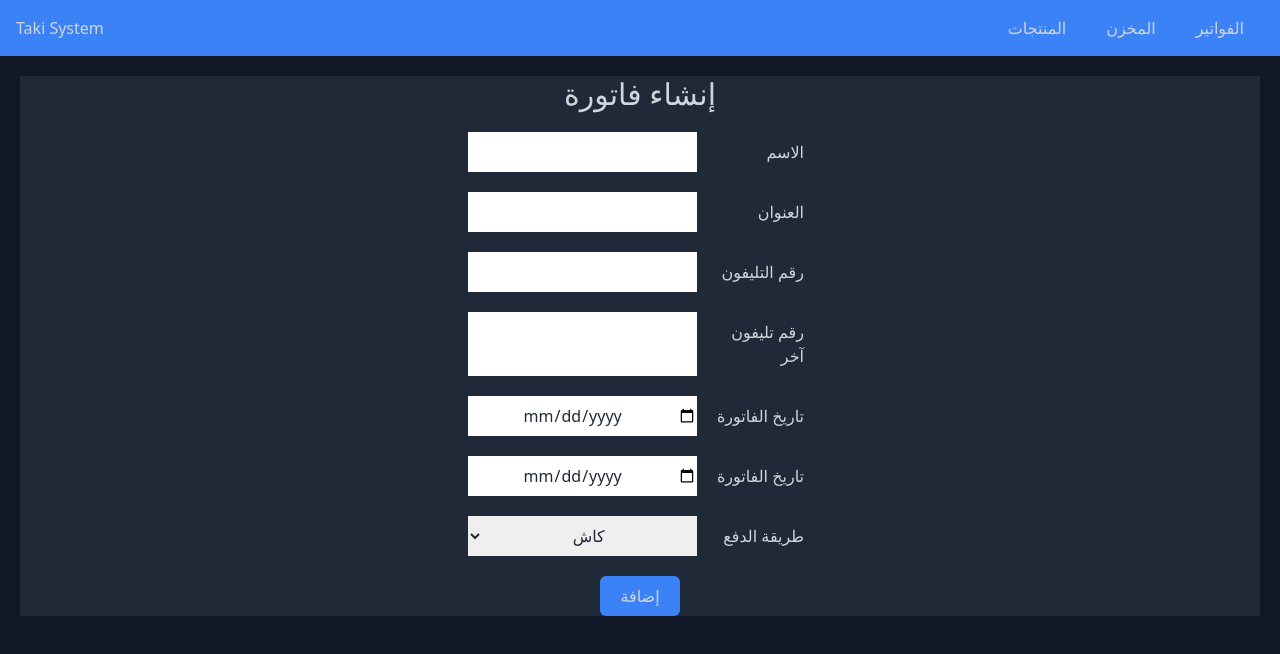
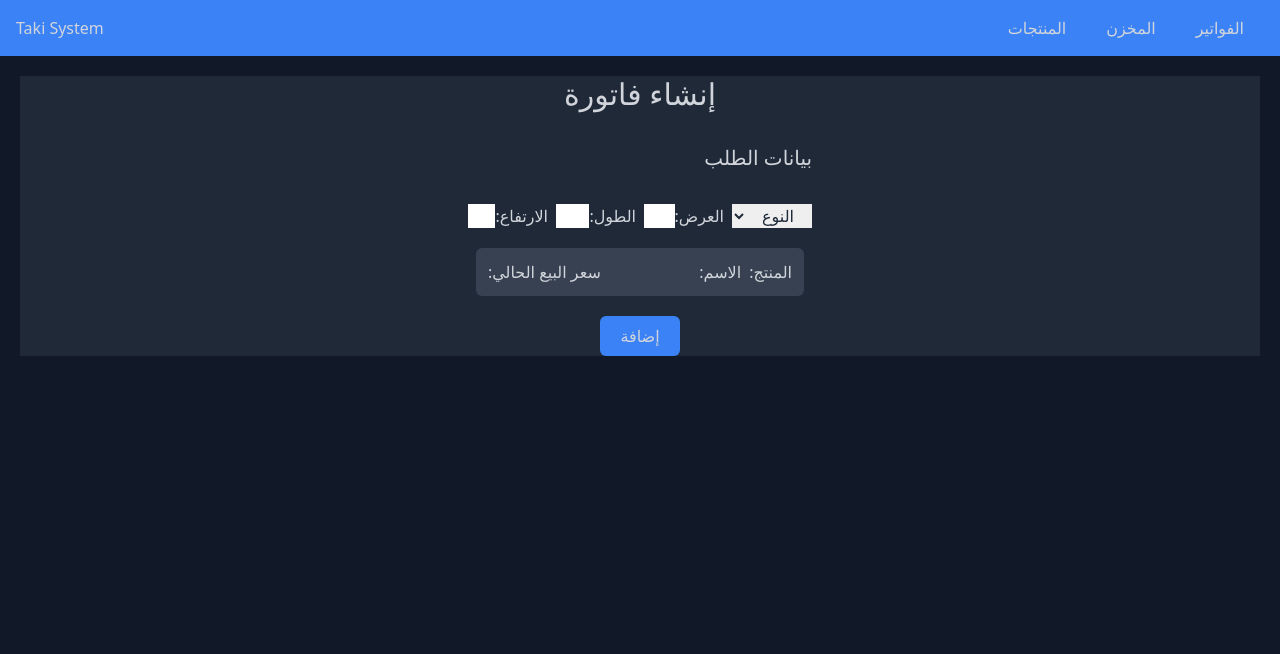
Before and after one commit to alimr70/mattress-sys-front, a React (Create React App) app: page /addinvoice in a window 1280 px wide. Shown: the top 654 px of the page. Built offline with nearby package versions, Linux system fonts and the light colour scheme.

Commit message:
Init adding new invoice item

```diff
--- a/src/components/AddInvoiceItem.jsx
+++ b/src/components/AddInvoiceItem.jsx
@@ -1,4 +1,7 @@
-import { useState } from "react";
+import { useContext, useState } from "react";
+import { GeneralTypesStore } from "../contexts/generalTypesContext";
+import { ProductsStore } from "../contexts/productsContext";
+import { WarehouseStore } from "../contexts/warehouseContext";
 
 const AddInvoiceItem = () => {
   const [cstName, setCstName] = useState("");
@@ -7,7 +10,8 @@ const AddInvoiceItem = () => {
   const [phoneTwo, setPhoneTwo] = useState("");
   const [invocieDate, setInvocieDate] = useState("");
   const [receiptDate, setReceiptDate] = useState("");
-  const [paymentMethod, setPaymentMethod] = useState("كاش");
+  const [paymentMethod, setPaymentMethod] = useState("cash");
+  const [order, setOrder] = useState({});
 
   const handleNumberInputChange = (e, numberTarget) => {
     const numberTargets = {
@@ -31,10 +35,51 @@ const AddInvoiceItem = () => {
         onSubmit={(e) => handleSubmit(e)}
         className="max-w-sm mx-auto"
         autoComplete="off">
+        {/* <CstInfo
+          cstName={cstName}
+          setCstName={setCstName}
+          address={address}
+          setAddress={setAddress}
+          phone={phone}
+          phoneTwo={phoneTwo}
+          handleNumberInputChange={handleNumberInputChange}
+        />
+        <PaymentInfo
+          invocieDate={invocieDate}
+          setInvocieDate={setInvocieDate}
+          receiptDate={receiptDate}
+          setReceiptDate={setReceiptDate}
+          paymentMethod={paymentMethod}
+          setPaymentMethod={setPaymentMethod}
+        /> */}
+        <OrderInfo order={order} setOrder={setOrder} />
+        <div className="flex justify-center">
+          <button type="submit" className="px-5 py-2 bg-blue-500 rounded-md">
+            إضافة
+          </button>
+        </div>
+      </form>
+    </>
+  );
+};
+
+const CstInfo = ({
+  cstName,
+  setCstName,
+  address,
+  setAddress,
+  phone,
+  handleNumberInputChange,
+  phoneTwo,
+}) => {
+  return (
+    <>
+      {/* Cst info */}
       <div className="m-5 grid grid-cols-3">
-          <label
-            htmlFor="cstName"
-            className="m-2 col-span-1 justify-self-start">
+        <h1 className="my-3 text-xl">بيانات العميل</h1>
+      </div>
+      <div className="m-5 grid grid-cols-3">
+        <label htmlFor="cstName" className="m-2 col-span-1 justify-self-start">
           الاسم
         </label>
         <input
@@ -51,9 +96,7 @@ const AddInvoiceItem = () => {
         />
       </div>
       <div className="m-5 grid grid-cols-3">
-          <label
-            htmlFor="address"
-            className="m-2 col-span-1 justify-self-start">
+        <label htmlFor="address" className="m-2 col-span-1 justify-self-start">
           العنوان
         </label>
         <input
@@ -88,9 +131,7 @@ const AddInvoiceItem = () => {
         />
       </div>
       <div className="m-5 grid grid-cols-3">
-          <label
-            htmlFor="phoneTwo"
-            className="m-2 col-span-1 justify-self-start">
+        <label htmlFor="phoneTwo" className="m-2 col-span-1 justify-self-start">
           رقم تليفون آخر
         </label>
         <input
@@ -105,6 +146,24 @@ const AddInvoiceItem = () => {
           }}
           maxLength={11}
         />
+      </div>
+    </>
+  );
+};
+
+const PaymentInfo = ({
+  invocieDate,
+  setInvocieDate,
+  receiptDate,
+  setReceiptDate,
+  paymentMethod,
+  setPaymentMethod,
+}) => {
+  return (
+    <>
+      {/* Payment info */}
+      <div className="m-5 grid grid-cols-3">
+        <h1 className="my-3 text-xl">بيانات الدفع والاستلام</h1>
       </div>
       <div className="m-5 grid grid-cols-3">
         <label
@@ -128,7 +187,7 @@ const AddInvoiceItem = () => {
         <label
           htmlFor="receiptDate"
           className="m-2 col-span-1 justify-self-start">
-            تاريخ الفاتورة
+          تاريخ الاستلام
         </label>
         <input
           type="date"
@@ -158,14 +217,216 @@ const AddInvoiceItem = () => {
           <option value="both">جزء كاش وجزء أونلاين</option>
         </select>
       </div>
-        <div className="flex justify-center">
-          <button type="submit" className="px-5 py-2 bg-blue-500 rounded-md">
-            إضافة
-          </button>
-        </div>
-      </form>
     </>
   );
 };
 
+const OrderInfo = ({ order, setOrder }) => {
+  const { generalTypesState } = useContext(GeneralTypesStore);
+  const { productsState } = useContext(ProductsStore);
+  const { warehouseState } = useContext(WarehouseStore);
+  const productTypes = Object.values(generalTypesState.productTypes);
+
+  const [typeFilter, setTypeFilter] = useState("");
+  const [widthFilter, setWidthFilter] = useState("");
+  const [heightFilter, setHeightFilter] = useState("");
+  const [thicknessFilter, setThicknessFilter] = useState("");
+  const [productId, setProductId] = useState("");
+
+  // const warehouseItems = Object.values(warehouseState);
+  const products = Object.values(productsState);
+
+  const filters = [];
+  typeFilter !== "" && filters.push({ type: typeFilter });
+  widthFilter !== "" && filters.push({ width: widthFilter });
+  heightFilter !== "" && filters.push({ height: heightFilter });
+  thicknessFilter !== "" && filters.push({ thickness: thicknessFilter });
+
+  const filteredProductsArr = repeatedFilter(products, filters);
+
+  const handleNumberInputChange = (e, numberTarget) => {
+    const numberTargets = {
+      thicknessFilter: [thicknessFilter, setThicknessFilter],
+      widthFilter: [widthFilter, setWidthFilter],
+      heightFilter: [heightFilter, setHeightFilter],
+    };
+
+    if (isNaN(+e.target.value))
+      return numberTargets[numberTarget][1](numberTargets[numberTarget][0]);
+
+    return numberTargets[numberTarget][1](e.target.value.trim());
+  };
+
+  return (
+    <>
+      <div className="m-5 grid grid-cols-3">
+        <h1 className="my-3 text-xl">بيانات الطلب</h1>
+      </div>
+      <div className="m-5 grid grid-cols-4 gap-2">
+        <div className="col-span-1">
+          <select
+            className="w-full text-gray-800"
+            name="typeFilter"
+            id="typeFilter"
+            value={typeFilter}
+            onChange={(e) => setTypeFilter(e.target.value)}>
+            <option className="text-center text-gray-500" value="" defaultValue>
+              النوع
+            </option>
+            {productTypes.map((el, index) => (
+              <option
+                className="text-center text-gray-800"
+                value={el}
+                key={index}>
+                {el}
+              </option>
+            ))}
+          </select>
+        </div>
+        <div className="col-span-1 flex">
+          <label htmlFor="thicknessFilter">العرض:</label>
+          <input
+            inputMode="numeric"
+            type="text"
+            name="widthFilter"
+            id="widthFilter"
+            className="w-full text-center text-gray-800"
+            value={widthFilter}
+            onChange={(e) => {
+              handleNumberInputChange(e, "widthFilter");
+            }}
+          />
+        </div>
+        <div className="col-span-1 flex">
+          <label htmlFor="thicknessFilter">الطول:</label>
+          <input
+            inputMode="numeric"
+            type="text"
+            name="heightFilter"
+            id="heightFilter"
+            className="w-full text-center text-gray-800"
+            value={heightFilter}
+            onChange={(e) => {
+              handleNumberInputChange(e, "heightFilter");
+            }}
+          />
+        </div>
+        <div className="col-span-1 flex">
+          <label htmlFor="thicknessFilter">الارتفاع:</label>
+          <input
+            inputMode="numeric"
+            type="text"
+            name="thicknessFilter"
+            id="thicknessFilter"
+            className="w-full text-center text-gray-800"
+            value={thicknessFilter}
+            onChange={(e) => {
+              handleNumberInputChange(e, "thicknessFilter");
+            }}
+          />
+        </div>
+      </div>
+      <div className="m-5">
+        <ul>
+          <li className="m-2 rounded-md bg-gray-700 flex flex-wrap items-center justify-between flex-row text-right">
+            <div className="p-2 ti:flex flex-row">
+              <p className="m-1">
+                المنتج: <span className="text-blue-500">{/* type */}</span>
+              </p>
+              <p className="m-1">
+                الاسم: <span className="text-blue-500">{/* name */}</span>
+              </p>
+            </div>
+            <div className="p-2 ti:flex flex-row">
+              <p className="m-1">
+                سعر البيع الحالي:{" "}
+                <span className="text-green-500">{/* price */}</span>
+              </p>
+            </div>
+          </li>
+        </ul>
+      </div>
+    </>
+  );
+};
+
+const getTotalAvailableItems = (arr) => {
+  let number = 0;
+  arr.forEach((el) => {
+    number += el.quantity;
+  });
+  return number;
+};
+
+// Create a filter that takes any number of filter categories and return and arry of filtered results
+const repeatedFilter = (arr, filters) => {
+  /**
+   * Products array should be like:
+   * [{ "id": "val", "type": "val", "name": "val", "thickness": "val", "width": "val", "height": "val", "price": "val", "warehouseId": "val" }]
+   * Filters array should be like not all product properties should be included, but must not include name, price or warehouseId :
+   * [
+   *  {"type": typeVal},
+   *  {"thickness": thicknessVal}
+   * ]
+   */
+  if (filters.length === 0) return arr;
+
+  let filterObj = filters[0];
+  let filterKey = Object.keys(filterObj)[0];
+  let filterVal = Object.values(filterObj)[0];
+
+  arr = arr.filter((el) => el[filterKey] === filterVal);
+
+  filters.shift();
+
+  return repeatedFilter(arr, filters);
+};
+
 export default AddInvoiceItem;
+
+// const OrderInfo = ({ order, setOrder }) => {
+//   const { productsState } = useContext(ProductsStore);
+//   const { warehouseState } = useContext(WarehouseStore);
+
+//   const [productId, setProductId] = useState("");
+
+//   const warehouseItems = Object.values(warehouseState);
+//   // const products = Object.values(productsState);
+
+//   return (
+//     <>
+//       <div className="m-5 grid grid-cols-3">
+//         <h1 className="my-3 text-xl">بيانات الطلب</h1>
+//       </div>
+//       <div className="m-5 grid grid-cols-3">
+//         <label
+//           htmlFor="selectProduct"
+//           className="m-2 col-span-1 justify-self-start">
+//           أضف منتج
+//         </label>
+//         <select
+//           name="selectProduct"
+//           id="selectProduct"
+//           className="col-span-2 text-center text-gray-800"
+//           value={productId}
+//           onChange={(e) => setProductId(e.target.value)}>
+//           <option className="text-center text-gray-500" value="" defaultValue>
+//             إختر المنتج
+//           </option>
+//           {warehouseItems.map((item) => {
+//             let product = productsState[item.productId];
+//             let availability = getTotalAvailableItems(item.availability);
+//             return (
+//               <option
+//                 key={item.id}
+//                 value={item.id}
+//                 className="text-center text-gray-800">
+//                 {product.name} عدد: {availability}
+//               </option>
+//             );
+//           })}
+//         </select>
+//       </div>
+//     </>
+//   );
+// };
--- a/src/components/AddWarehouseItem.jsx
+++ b/src/components/AddWarehouseItem.jsx
@@ -10,11 +10,11 @@ import {
 const AddWarehouseItem = () => {
   const { productsState } = useContext(ProductsStore);
   const { warehouseState, warehouseDispatch } = useContext(WarehouseStore);
-  const products = Object.values(productsState);
   const [productId, setProductId] = useState("");
   const [quantity, setQuantity] = useState("");
   const [companyDiscount, setCompanyDiscount] = useState("25");
 
+  const products = Object.values(productsState);
   const productWarehouseId = productsState[productId]?.warehouseId;
 
   const handleNumberInputChange = (e, numberTarget) => {
```
Also changed, not shown: 1 other file (tests, documents, lock files or other folders). Lines whose indentation alone changed are shown as unchanged.
